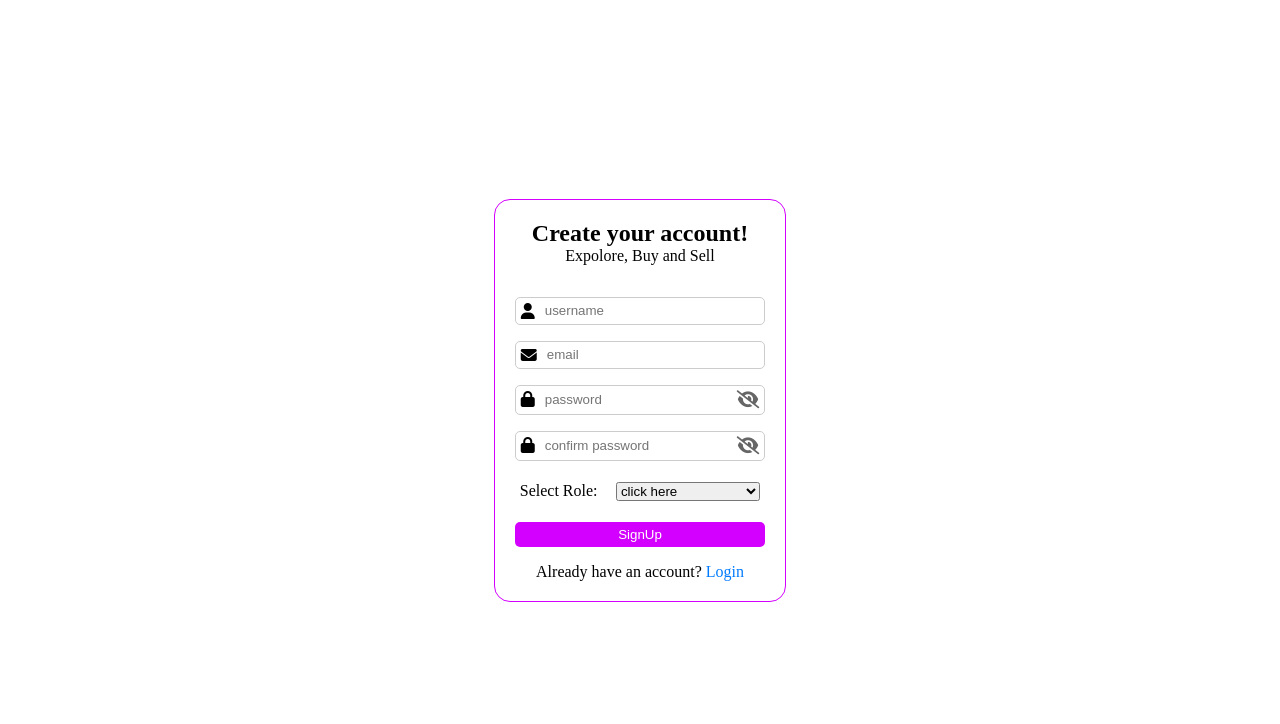
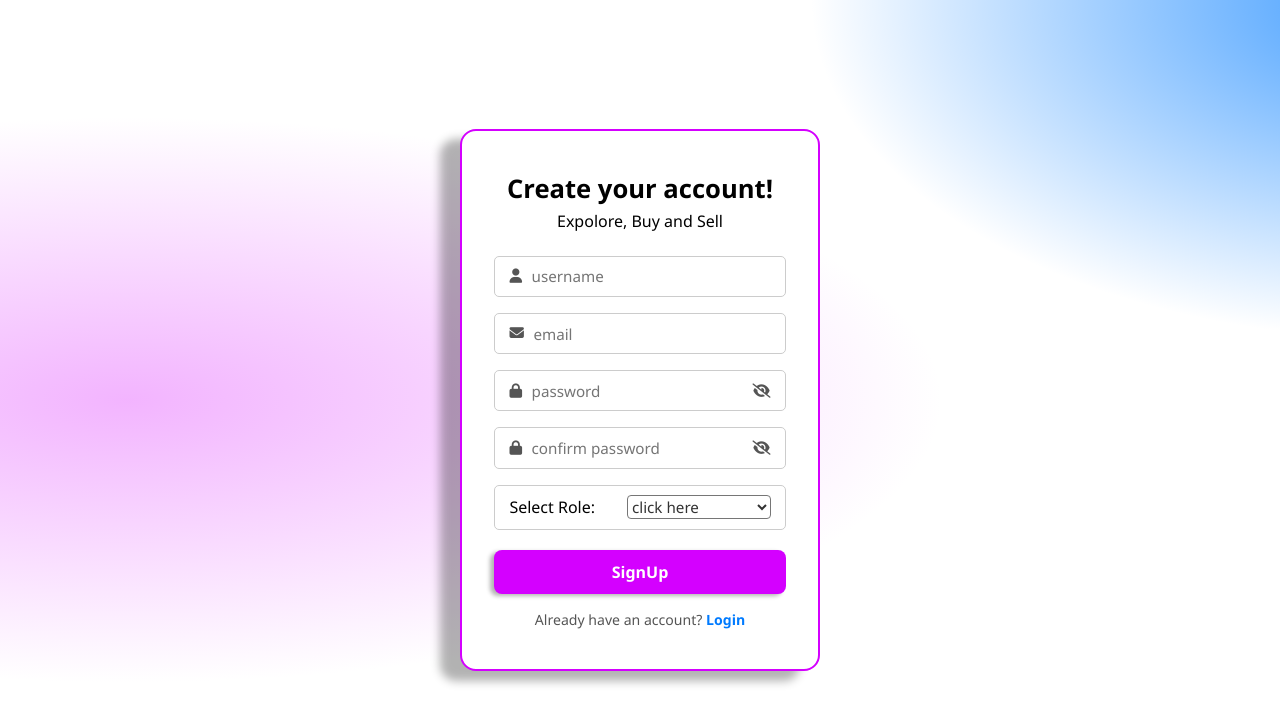
Before and after one commit to MSC-001/Acme-internship_2026_Ecom, a plain HTML site: page client/auth/signup.html in a window 1280 px wide. Drawn offline with Linux system fonts and the light colour scheme.

Commit message:
style: login signup background + welcome user text (navbar)

```diff
--- a/client/auth/css/login.css
+++ b/client/auth/css/login.css
@@ -1,6 +1,8 @@
-*{
+* {
     margin: 0;
     padding: 0;
+    box-sizing: border-box;
+    font-family: 'Segoe UI', Tahoma, Geneva, Verdana, sans-serif;
 }
 
 body {
@@ -9,33 +11,59 @@ body {
     display: flex;
     justify-content: center;
     align-items: center;
+    background-image:
+        radial-gradient(ellipse at 110% 0%, rgb(235, 135, 255) -10%, transparent 40%),
+        radial-gradient(ellipse at 10% 50%, rgb(0, 123, 255) -30%, transparent 40%);
+    background-attachment: fixed;
 }
 
-.form-container{
+/* ---- Card ---- */
+.form-container {
+    position: relative;
     display: flex;
     flex-direction: column;
     align-items: center;
-    justify-content: center;
     gap: 1rem;
-    padding: 20px;
-    border: 1px solid #007bff;
+    padding: 2.5rem 2rem;
+    width: 360px;
+    background: white;
     border-radius: 1rem;
+    border: 2px solid #007bff;
+    box-shadow: -20px 10px 10px rgba(0, 0, 0, 0.3);
 }
 
+/* ---- Heading ---- */
 .welcome-text {
+    color: black;
     text-align: center;
-    margin-bottom: 1rem;
+    margin-bottom: 0.5rem;
 }
 
+.welcome-text h2 {
+    color: black;
+    font-size: 1.6rem;
+    margin-bottom: 0.25rem;
+}
+
+/* ---- Input containers ---- */
 .username-container,
 .password-container {
     width: 100%;
     display: flex;
     align-items: center;
+    gap: 0.6rem;
+    padding: 0.6rem 0.9rem;
     border: 1px solid #ccc;
     border-radius: 5px;
-    padding: 5px;
     box-sizing: border-box;
+    transition: border-color 0.3s;
+}
+
+.username-container i,
+.password-container i {
+    color: #555;
+    font-size: 0.9rem;
+    flex-shrink: 0;
 }
 
 .username-container input,
@@ -43,7 +71,20 @@ body {
     border: none;
     outline: none;
     background: transparent;
-    padding: 0 10px;
+    font-size: 0.95rem;
+    font-family: inherit;
+    width: 100%;
+}
+
+.username-container input:-webkit-autofill,
+.password-container input:-webkit-autofill {
+    -webkit-box-shadow: 0 0 0px 1000px transparent inset;
+    transition: background-color 5000s ease-in-out 0s;
+}
+
+.username-container:focus-within,
+.password-container:focus-within {
+    border-color: #007bff;
 }
 
 .username-container input:focus,
@@ -53,44 +94,67 @@ body {
 }
 
 @keyframes blink-cursor {
-    0%, 50% {
+
+    0%,
+    50% {
         caret-color: #007bff;
     }
-    60%, 100% {
+
+    60%,
+    100% {
         caret-color: #d400ff;
     }
 }
 
-
-.username-container:focus-within,
-.password-container:focus-within {
-    border-color: #007bff;
-}
-
+/* ---- Toggle password ---- */
 .toggle-password {
     cursor: pointer;
     color: #666;
-    font-size: 18px;
+    font-size: 1rem;
     user-select: none;
+    flex-shrink: 0;
+    transition: color 0.2s;
 }
 
+.toggle-password:hover {
+    color: #333;
+}
+
+/* ---- Button ---- */
 .lbtn {
     width: 100%;
-    display: flex;
-    justify-content: center;
+    margin-top: 0.25rem;
 }
 
-.lbtn button{
+.lbtn button {
     width: 100%;
-    padding: 5px;
-    background-color: #007bff;
+    padding: 0.7rem;
+    border-radius: .5rem;
     color: white;
     border: none;
-    border-radius: 5px;
     cursor: pointer;
+    font-size: 1rem;
+    font-weight: bold;
+    background-color: #007bff;
+    box-shadow: -4px 2px 4px rgba(0, 0, 0, 0.3);
 }
 
-.pa a{
+.lbtn button:hover {
+    opacity: 0.8;
+}
+
+/* ---- Link ---- */
+.pa {
+    font-size: 0.88rem;
+    color: #555;
+}
+
+.pa a {
     text-decoration: none;
     color: #d400ff;
+    font-weight: bold;
 }
+
+.pa a:hover {
+    text-decoration: underline;
+}
--- a/client/auth/css/signup.css
+++ b/client/auth/css/signup.css
@@ -1,7 +1,8 @@
-
-*{
+* {
     margin: 0;
     padding: 0;
+    box-sizing: border-box;
+    font-family: 'Segoe UI', Tahoma, Geneva, Verdana, sans-serif;
 }
 
 body {
@@ -10,43 +11,85 @@ body {
     display: flex;
     justify-content: center;
     align-items: center;
+    background-attachment: fixed;
+    background-image:
+        radial-gradient(ellipse at 110% 0%, rgb(0, 123, 255) -10%, transparent 30%),
+        radial-gradient(ellipse at 10% 50%, rgb(235, 135, 255) -30%, transparent 50%);
 }
 
-.form-container{
-    box-sizing: border-box;
+/* ---- Card ---- */
+.form-container {
+    position: relative;
     display: flex;
     flex-direction: column;
     align-items: center;
-    justify-content: center;
-    padding: 20px;
     gap: 1rem;
-    border: 1px solid #d400ff;
+    padding: 2.5rem 2rem;
+    width: 360px;
+    background: white;
     border-radius: 1rem;
+    border: 2px solid #d400ff;
+    box-shadow: -20px 10px 10px rgba(0, 0, 0, 0.3);
 }
 
+/* ---- Heading ---- */
 .welcome-text {
+    color: black;
     text-align: center;
-    margin-bottom: 1rem;
+    margin-bottom: 0.5rem;
 }
 
+.welcome-text h2 {
+    color: black;
+    font-size: 1.6rem;
+    margin-bottom: 0.25rem;
+}
+
+/* ---- Input containers ---- */
 .username-container,
 .email-container,
 .password-container {
     width: 100%;
     display: flex;
-    align-items: left;
-    padding: 5px;
+    align-items: center;
+    gap: 0.6rem;
+    padding: 0.6rem 0.9rem;
     border: 1px solid #ccc;
     border-radius: 5px;
     box-sizing: border-box;
+    transition: border-color 0.3s;
+}
+
+.username-container i,
+.email-container i,
+.password-container i {
+    color: #555;
+    font-size: 0.9rem;
+    flex-shrink: 0;
 }
 
 .username-container input,
 .email-container input,
-.password-container input{
+.password-container input {
     border: none;
     outline: none;
-    padding: 0 10px;
+    background: transparent;
+    font-size: 0.95rem;
+    font-family: inherit;
+    width: 100%;
+}
+
+.username-container input:-webkit-autofill,
+.email-container input:-webkit-autofill,
+.password-container input:-webkit-autofill {
+    -webkit-box-shadow: 0 0 0px 1000px transparent inset;
+    transition: background-color 5000s ease-in-out 0s;
+}
+
+.username-container:focus-within,
+.email-container:focus-within,
+.password-container:focus-within {
+    border-color: #d400ff;
 }
 
 .username-container input:focus,
@@ -57,58 +100,95 @@ body {
 }
 
 @keyframes blink-cursor {
-    0%, 60% {
+
+    0%,
+    60% {
         caret-color: #d400ff;
     }
-    70%, 100% {
+
+    70%,
+    100% {
         caret-color: #007bff;
     }
 }
 
-.username-container:focus-within, .email-container:focus-within, .password-container:focus-within, .role-container select:focus-within {
+/* ---- Toggle password ---- */
+.toggle-password {
+    cursor: pointer;
+    color: #666;
+    font-size: 1rem;
+    user-select: none;
+    flex-shrink: 0;
+    transition: color 0.2s;
+}
+
+.toggle-password:hover {
+    color: #333;
+}
+
+/* ---- Role selector ---- */
+.role-container {
+    width: 100%;
+    display: flex;
+    align-items: center;
+    justify-content: space-between;
+    padding: 0.6rem 0.9rem;
+    border: 1px solid #ccc;
+    border-radius: 5px;
+    box-sizing: border-box;
+    transition: border-color 0.3s;
+}
+
+.role-container:focus-within {
     border-color: #d400ff;
 }
 
-.role-container{
-    width: 100%;
-    display: flex;
-    align-items: left;
-    justify-content: space-between;
-    padding: 5px;
-    box-sizing: border-box;
+.role-container select {
+    width: 55%;
+    border-radius: 4px;
+    background: transparent;
+    font-family: inherit;
+    font-size: 0.95rem;
+    outline: none;
+    cursor: pointer;
+    color: #333;
 }
 
-.role-container select{
-    width: 60%;
-    border-radius: 2.5px;
-    outline: none;
+/* ---- Button ---- */
+.sbtn {
+    width: 100%;
+    margin-top: 0.25rem;
 }
 
-.toggle-password {
+.sbtn button {
+    width: 100%;
+    padding: 0.7rem;
+    border-radius: .5rem;
+    color: white;
+    border: none;
     cursor: pointer;
-    color: #666;
-    font-size: 18px;
-    margin-left: 5px;
-    user-select: none;
+    font-size: 1rem;
+    font-weight: bold;
+    background-color: #d400ff;
+    box-shadow: -4px 2px 4px rgba(0, 0, 0, 0.3);
 }
 
-.sbtn {
-    width: 100%;
-    display: flex;
-    justify-content: center;
+.sbtn button:hover {
+    opacity: 0.8;
 }
 
-.sbtn button{
-    width: 100%;
-    padding: 5px;
-    background-color: #d400ff;
-    color: white;
-    border: none;
-    border-radius: 5px;
-    cursor: pointer;
+/* ---- Link ---- */
+.pa {
+    font-size: 0.88rem;
+    color: #555;
 }
 
-.pa a{
+.pa a {
     text-decoration: none;
     color: #007bff;
+    font-weight: bold;
 }
+
+.pa a:hover {
+    text-decoration: underline;
+}
```
Also changed, not shown: client/reusable-components/home.css (+9 -3 lines).
